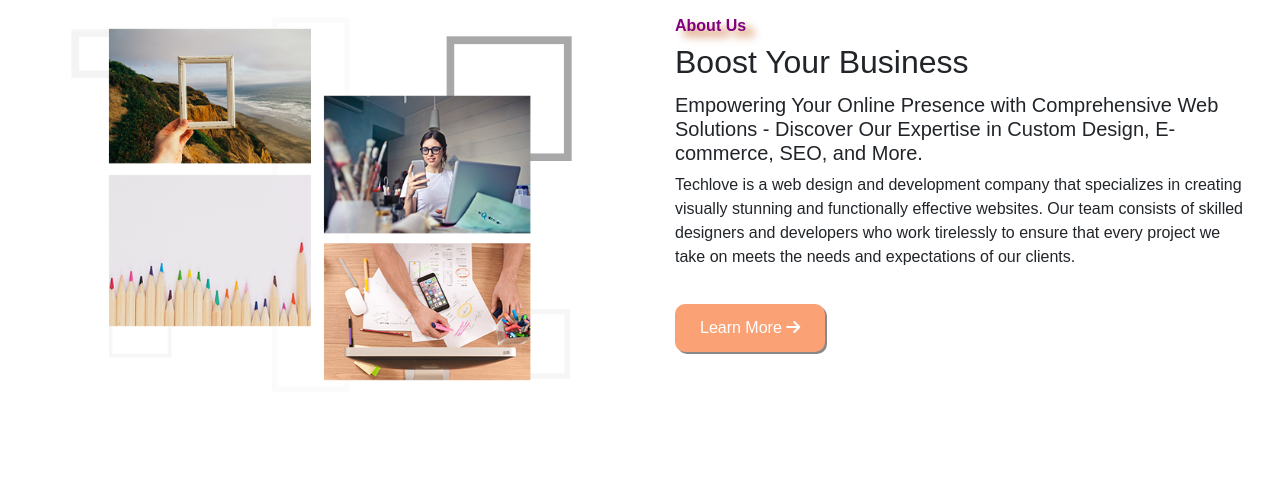
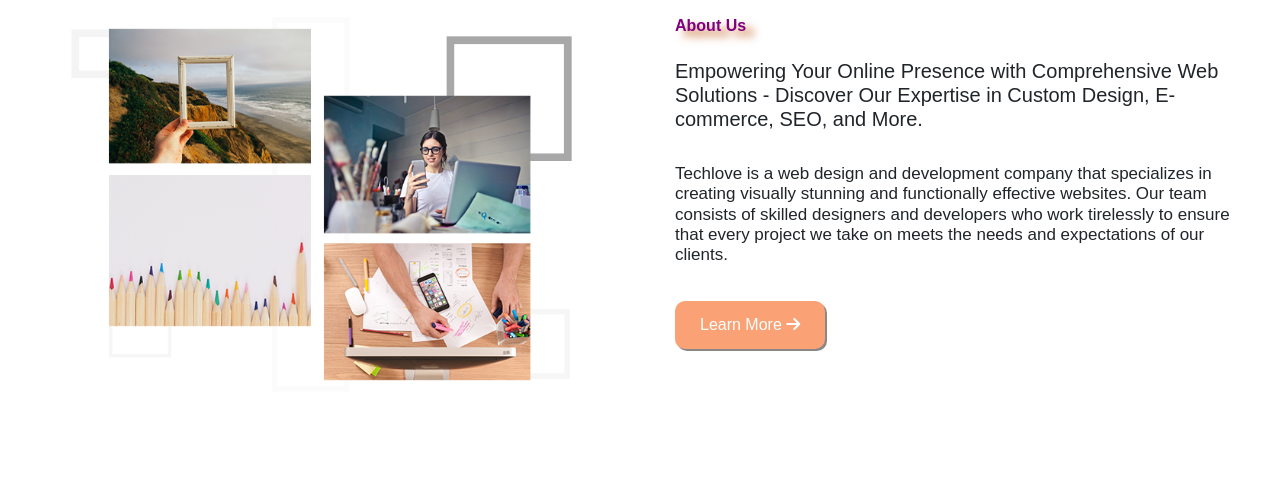
Before and after one commit to abhay3366/techlove, a website: page index.html in a window 1280 px wide. Shown: the part 774-1255 px from the top of the page. Drawn offline with nearby package versions, Linux system fonts and the light colour scheme; a web font is replaced by a local one.

Commit message:
update data

```diff
--- a/index.html
+++ b/index.html
@@ -149,8 +149,7 @@ href="https://cdnjs.cloudflare.com/ajax/libs/animate.css/4.1.1/animate.min.css"
 
             <div class="card-body home-about-container">
                <h6 class="animate__animated animate__bounce"><span>About Us</span></h6>
-              <h2 class="card-title home-about-heading">Boost Your <span >Business</span></h2>
-              <h5 class="card-text">Empowering Your Online Presence with Comprehensive Web Solutions - Discover Our Expertise in Custom Design, E-commerce, SEO, and More.</h5>
+              <h5 class="card-title pt-3">Empowering Your Online Presence with Comprehensive Web Solutions - Discover Our Expertise in Custom Design, E-commerce, SEO, and More.</h^=>
               <p>Techlove is a web design and development company that specializes in creating visually stunning and functionally effective websites. Our team consists of skilled designers and developers who work tirelessly to ensure that every project we take on meets the needs and expectations of our clients.</p>
               <button class="home-about-btn"><a href="about.html" class="btn">Learn More <i class="fa fa-arrow-right" aria-hidden="true"></i></a></button>
             </div>
--- a/style.css
+++ b/style.css
@@ -160,8 +160,8 @@
   font-family: "Proza Libre", sans-serif;
 }
 .home-about-heading span {
-  /* filter: drop-shadow(8px 6px 4px rgb(253, 103, 10));
-  color: blueviolhome-about-btnet; */
+  filter: drop-shadow(8px 6px 4px rgb(253, 103, 10));
+  color: blueviolet;
 }
 
 .home-about-btn :hover {
@@ -185,6 +185,10 @@
 .home-choose-heading h3 span {
   color: blueviolet;
   filter: drop-shadow(8px 6px 4px rgb(253, 103, 10));
+}
+.home-about-container p{
+  font-size: 17px;
+  margin-top: 33px;
 }
 .servicebox {
   transition: 0.5s ease-in-out;
```
Also changed, not shown: service.html (+0 -1 lines).
